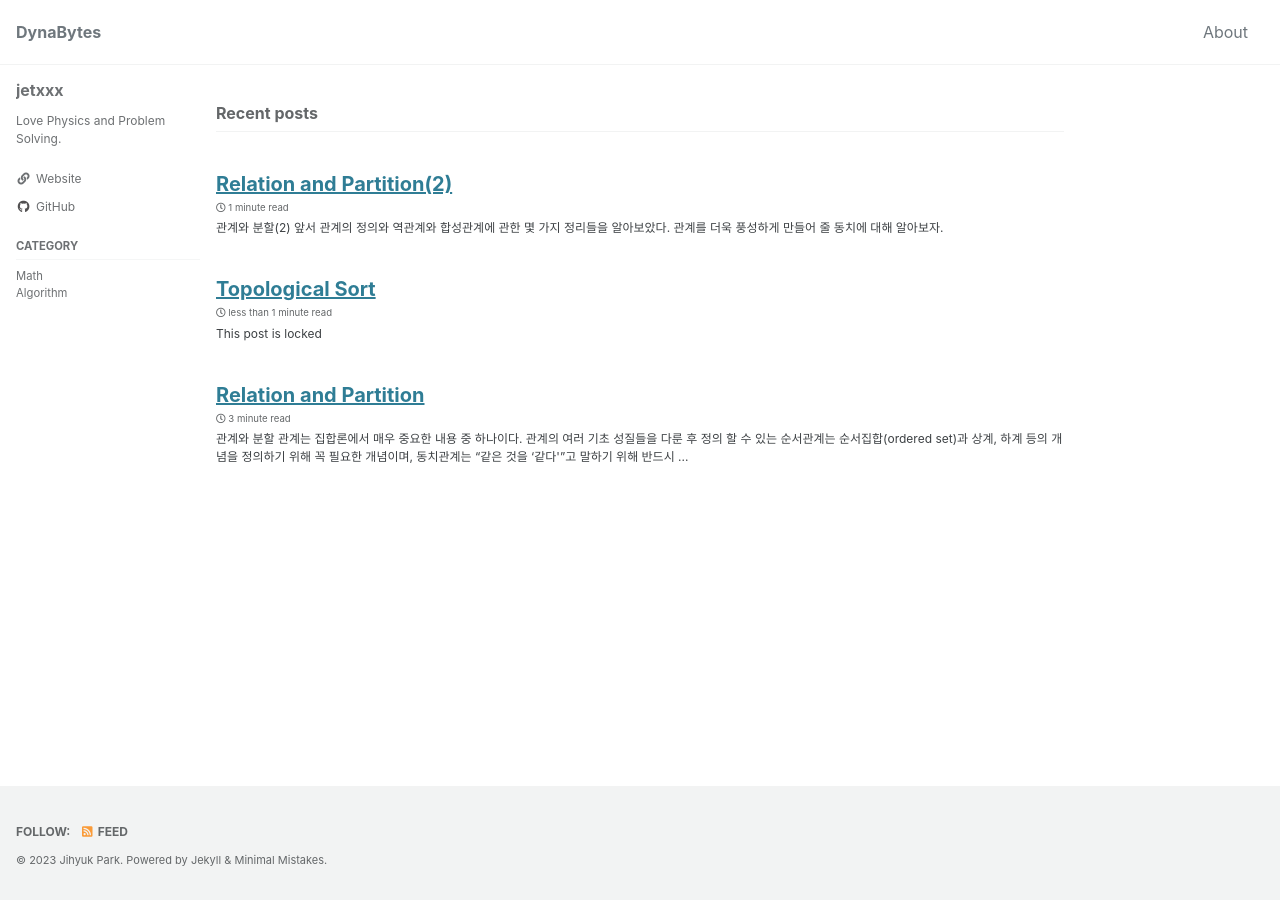
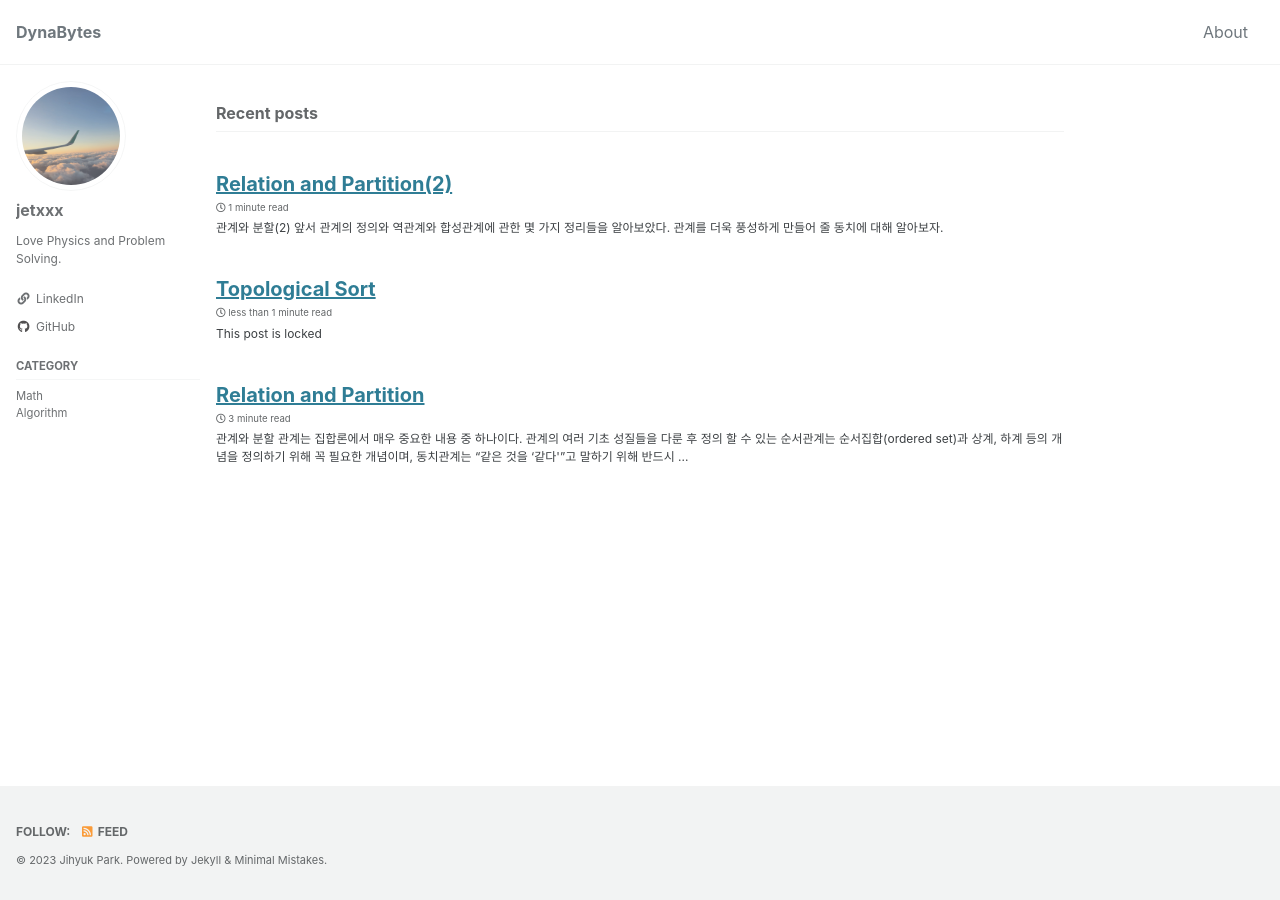
Before and after one commit to dyna-bytes/dyna-bytes.github.io, a Jekyll site: the page built from index.html, in a window 1280 px wide. Built offline with Jekyll 4.4.1, drawn with Linux system fonts in a browser that asks for light colours; cached includes are drawn as plain includes; the list of posts is cut into pages by our own code.

Commit message:
insert profile_img

```diff
--- a/_config.yml
+++ b/_config.yml
@@ -105,7 +105,7 @@ analytics:
 # Site Author
 author:
   name             : "jetxxx"
-  avatar           : # path of avatar image, e.g. "/assets/images/bio-photo.jpg"
+  avatar           : "/images/test_img.jpg" # path of avatar image, e.g. "/assets/images/bio-photo.jpg"
   bio              : "Love Physics and Problem Solving."
   location         : # "Somewhere"
   email            :
@@ -113,7 +113,7 @@ author:
     - label: "Email"
       icon: "fas fa-fw fa-envelope-square"
       # url: "mailto:your.name@email.com"
-    - label: "Website"
+    - label: "LinkedIn"
       icon: "fas fa-fw fa-link"
       url: "https://www.linkedin.com/in/jihyuk-park-2a79a8280/"
     - label: "Twitter"
```
Also changed, not shown: images/profile_img.png (added), images/test_img.jpg (added).
